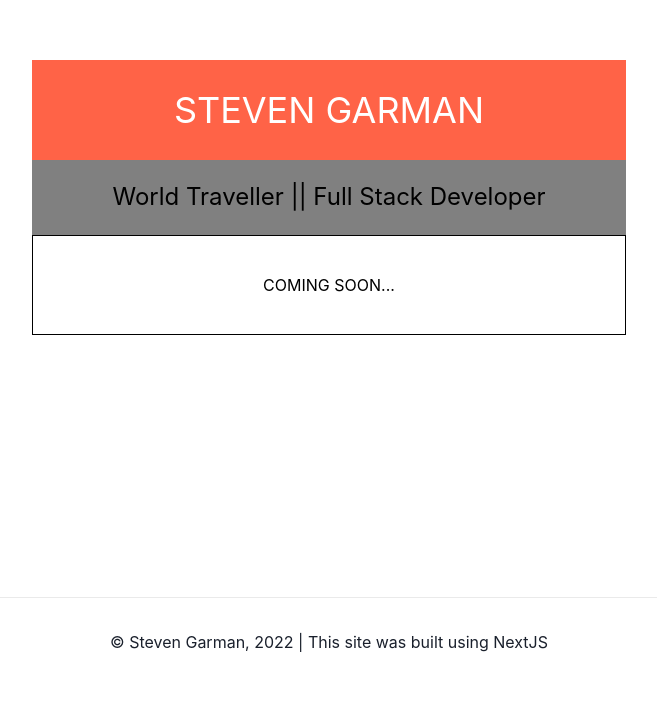
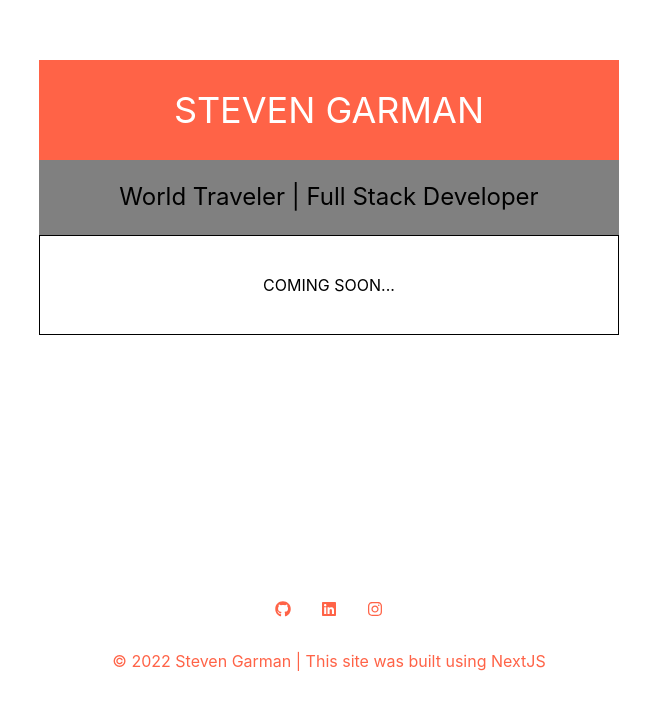
Before and after one commit to garman000/stegarman.com, a Next.js app: page / in a window 1280 px wide. Shown: the part 203-904 px from the top of the page, without its empty margins (311-968 px from the left). Built offline with nearby package versions, Linux system fonts and the light colour scheme.

Commit message:
new publish

```diff
--- a/package.json
+++ b/package.json
@@ -13,6 +13,11 @@
     "@chakra-ui/react": "^2.2.1",
     "@emotion/react": "^11.9.3",
     "@emotion/styled": "^11.9.3",
+    "@fortawesome/fontawesome-svg-core": "^6.1.1",
+    "@fortawesome/free-brands-svg-icons": "^6.1.1",
+    "@fortawesome/free-regular-svg-icons": "^6.1.1",
+    "@fortawesome/free-solid-svg-icons": "^6.1.1",
+    "@fortawesome/react-fontawesome": "^0.2.0",
     "babel": "^6.23.0",
     "framer-motion": "^6.3.16",
     "next": "12.2.0",
--- a/pages/index.js
+++ b/pages/index.js
@@ -1,14 +1,22 @@
-import { Box, Center, Container, Flex, Text } from "@chakra-ui/react";
+import { Box, Center, Container, Flex, Link, Text } from "@chakra-ui/react";
 import Head from "next/head";
 import Image from "next/image";
 import styles from "../styles/Home.module.css";
+import { Icon } from "@chakra-ui/react";
+import { FontAwesomeIcon } from "@fortawesome/react-fontawesome";
+// import { solid, regular, brands } from '@fortawesome/fontawesome-svg-core/import.macro'
+import {
+  faGithub,
+  faInstagram,
+  faLinkedin,
+} from "@fortawesome/free-brands-svg-icons";
 
 export default function Home() {
   return (
     <>
       <Container maxW="container.xl" padding={0}>
         <Head>
-          <title>Create Next App</title>
+          <title>My Portfolio by Steven Garman</title>
           <meta name="description" content="Generated by create next app" />
           <link rel="icon" href="/favicon.ico" />
         </Head>
@@ -20,7 +28,7 @@ export default function Home() {
             </Center>
             <Center bg="grey" h="75px" color="black">
               <Text fontSize="2xl" p={20}>
-                World Traveller || Full Stack Developer
+                World Traveler | Full Stack Developer
               </Text>
             </Center>
             <Center
@@ -32,13 +40,59 @@ export default function Home() {
               <Box>COMING SOON...</Box>
             </Center>
           </Box>
-          {/* </Flex> */}
         </main>
-        <Box>
-        <footer className={styles.footer}>
-          © Steven Garman, 2022 | This site was built using NextJS
-        </footer>
-        </Box>
+
+        <Flex color="tomato" direction={"column"} align={"center"} mb={7}>
+          {/* <footer className={styles.footer}> */}
+          <Flex gap={4}>
+            {/* <Box
+              colorScheme="teal"
+              _hover={{
+                background: "white",
+                color: "teal.500",
+              }} */}
+
+              <Link href="https://github.com/garman000" target="_blank" colorScheme="teal"
+              _hover={{
+                background: "white",
+                color: "teal.500",
+              }}
+              >
+                <FontAwesomeIcon icon={faGithub} height="30" width="30" />
+              </Link>
+            {/* </Box> */}
+
+              <Link
+                href="https://www.linkedin.com/in/stevengarman1/"
+                target="_blank"
+                colorScheme="teal"
+              _hover={{
+                background: "white",
+                color: "teal.500",
+              }}
+              >
+                <FontAwesomeIcon icon={faLinkedin} height="30" width="30" />
+              </Link>
+
+
+              <Link
+                href="https://www.instagram.com/steven_garman/"
+                target="_blank"
+                colorScheme="teal"
+              _hover={{
+                background: "white",
+                color: "teal.500",
+              }}
+              >
+                <FontAwesomeIcon icon={faInstagram} height="30" width="30" />
+              </Link>
+
+          </Flex>
+          <Box mt={7}>
+            © 2022 Steven Garman | This site was built using NextJS
+          </Box>
+          {/* </footer> */}
+        </Flex>
       </Container>
     </>
   );
```
Also changed, not shown: 2 other files (tests, documents, lock files or other folders).
